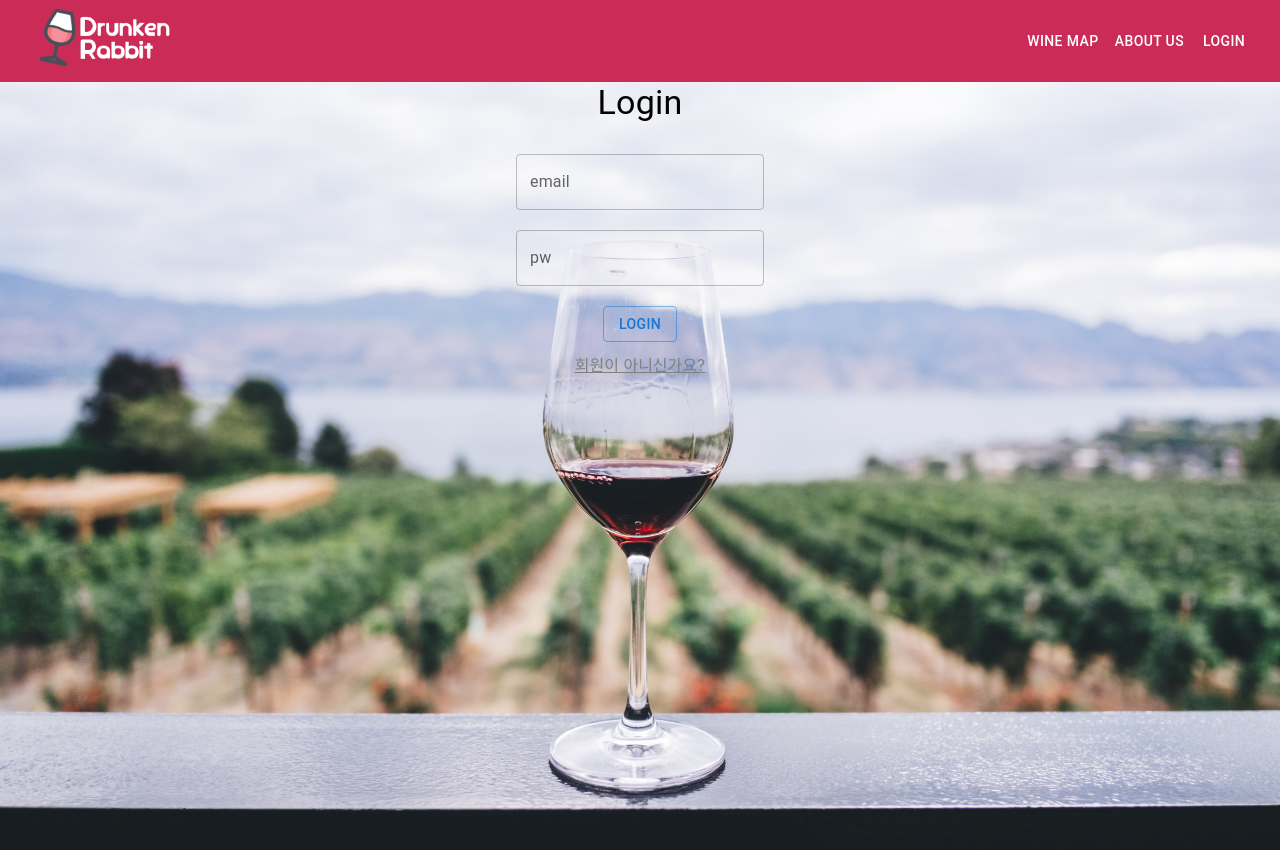
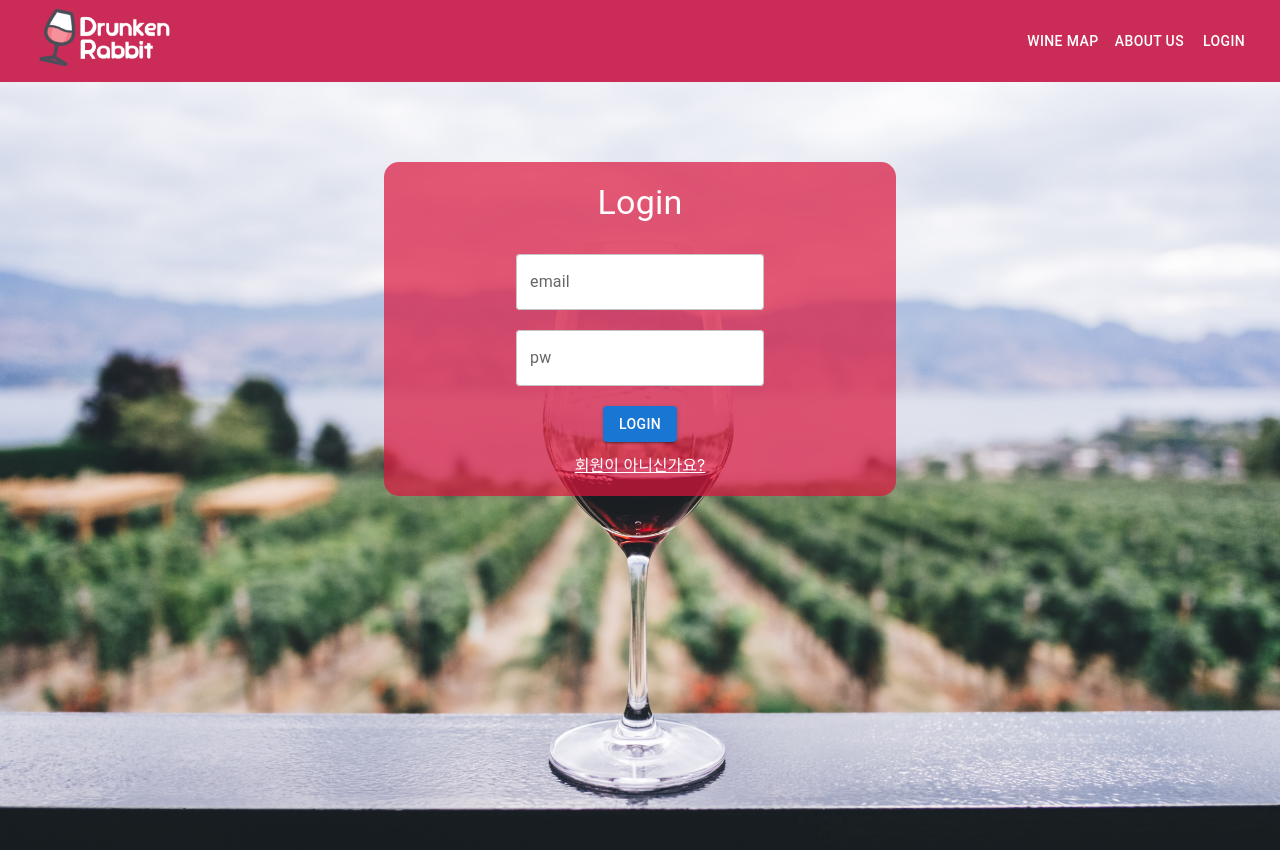
Before and after one commit to hosahn/Elice-Projects-Two, a React (Create React App) app in the folder front/: page /user/login in a window 1280 px wide. Shown: the top 850 px of the page. Built offline with nearby package versions, Linux system fonts and the light colour scheme; no server answers.

Commit message:
Update signin page layout

```diff
--- a/front/src/pages/LoginPage.js
+++ b/front/src/pages/LoginPage.js
@@ -81,10 +81,11 @@ export default function LoginPage() {
           }}
           onSubmit={handleFormSubmit}
         >
+          <div className="signin-card">
             <Typography
               variant="h4"
               component="div"
-            style={{ marginBottom: "30px" }}
+              style={{ marginBottom: "30px", color: "#FFF"}}
             >
               Login
             </Typography>
@@ -92,20 +93,23 @@ export default function LoginPage() {
               label="email"
               type="email"
               onChange={e => handleValueChange("email", e.target.value)}
+              sx={{backgroundColor: "#FFF", borderRadius: "4px"}}
             ></TextField>
             <br />
             <TextField
               label="pw"
               type="password"
               onChange={e => handleValueChange("password", e.target.value)}
+              sx={{backgroundColor: "#FFF", borderRadius: "4px"}}
             ></TextField>
             <br />
-          <Button variant="outlined" type="submit">
+            <Button variant="contained" type="submit">
               Login
             </Button>
-          <Link to="/user/register" style={{ marginTop: "10px", color: "gray" }}>
+            <Link to="/user/register" style={{ marginTop: "10px", color: "#FFF" }}>
               회원이 아니신가요?
             </Link>
+          </div>
         </form>
       </div>
     </>
--- a/front/src/pages/index.css
+++ b/front/src/pages/index.css
@@ -8,3 +8,17 @@
     background-position: center;
     background-repeat: no-repeat;
 }
+
+.signin-card{
+    width: 40%;
+    margin-top: 80px;
+    padding: 20px 0px;
+
+    display: flex;
+    flex-direction: column;
+    justify-content: center;
+    align-items: center;
+
+    border-radius: 15px;
+    background-color: rgba(220, 20, 60, 0.7);
+}
```
Lines whose indentation alone changed are shown as unchanged.
